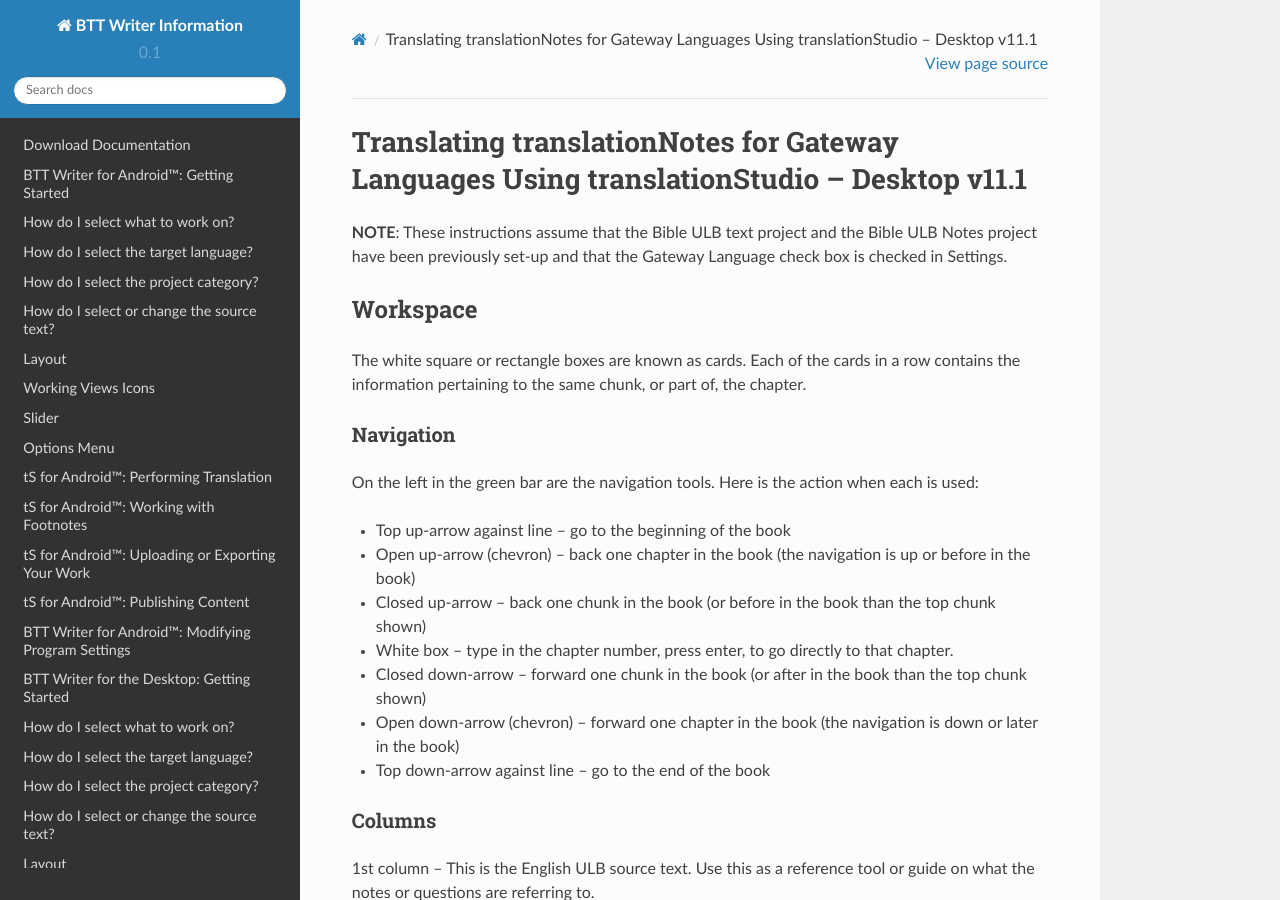
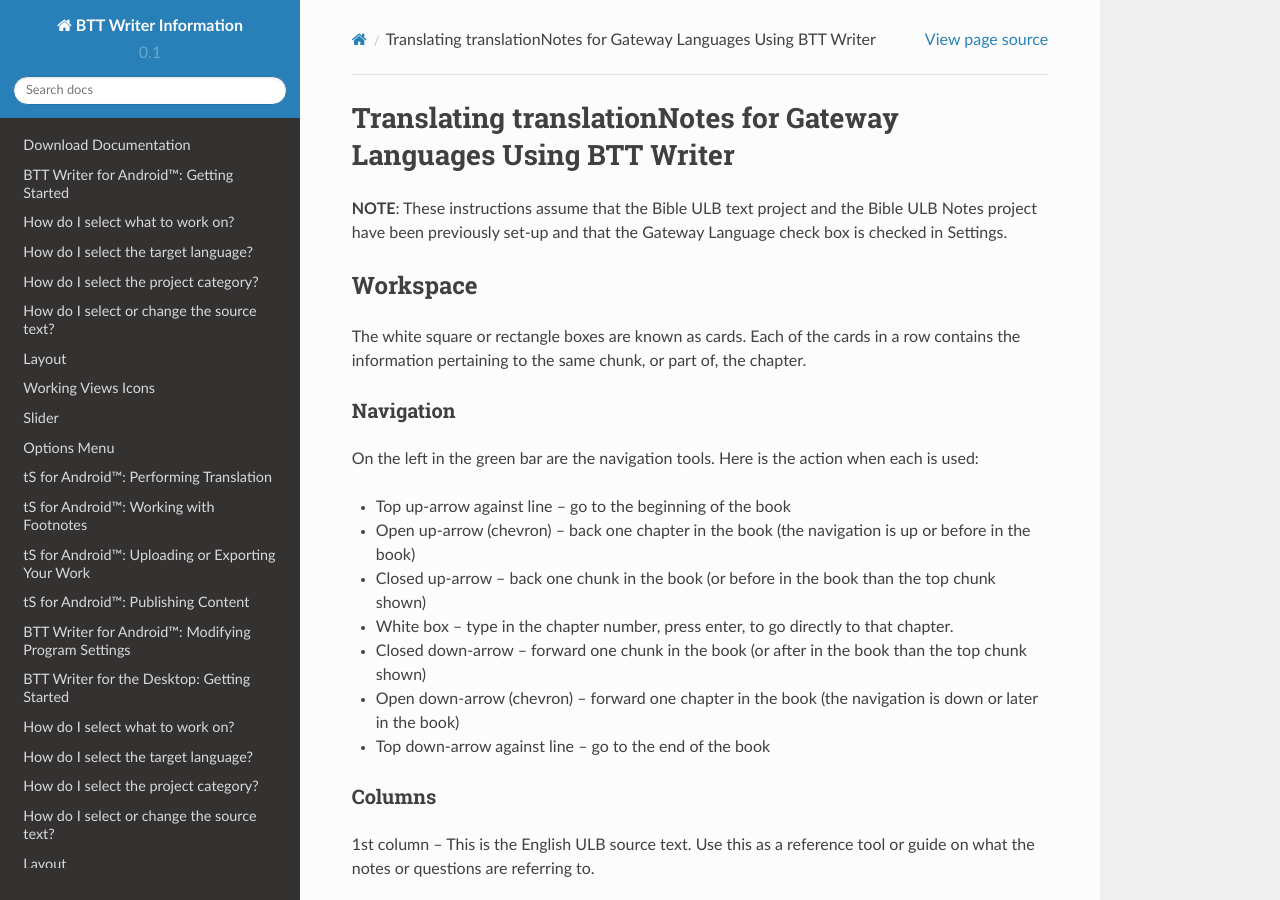
Before and after one commit to mondele/btt-writer-docs, a Sphinx documentation site: the page built from docs/translationNotes.rst, in a window 1280 px wide and 900 px high. Built offline with Sphinx 7.4.7 and the Read the Docs theme 2.0.0, drawn with Linux system fonts in a browser that asks for light colours; pages that are not in the unit, such as notebooks, are missing from menus.

Commit message:
Update translationNotes.rst

```diff
--- a/docs/translationNotes.rst
+++ b/docs/translationNotes.rst
@@ -1,4 +1,4 @@
-Translating translationNotes for Gateway Languages Using translationStudio – Desktop v11.1
+Translating translationNotes for Gateway Languages Using BTT Writer
 ==========================================================================================
 
 **NOTE**: These instructions assume that the Bible ULB text project and the Bible ULB Notes project have been previously set-up and that the Gateway Language check box is checked in Settings.
```
